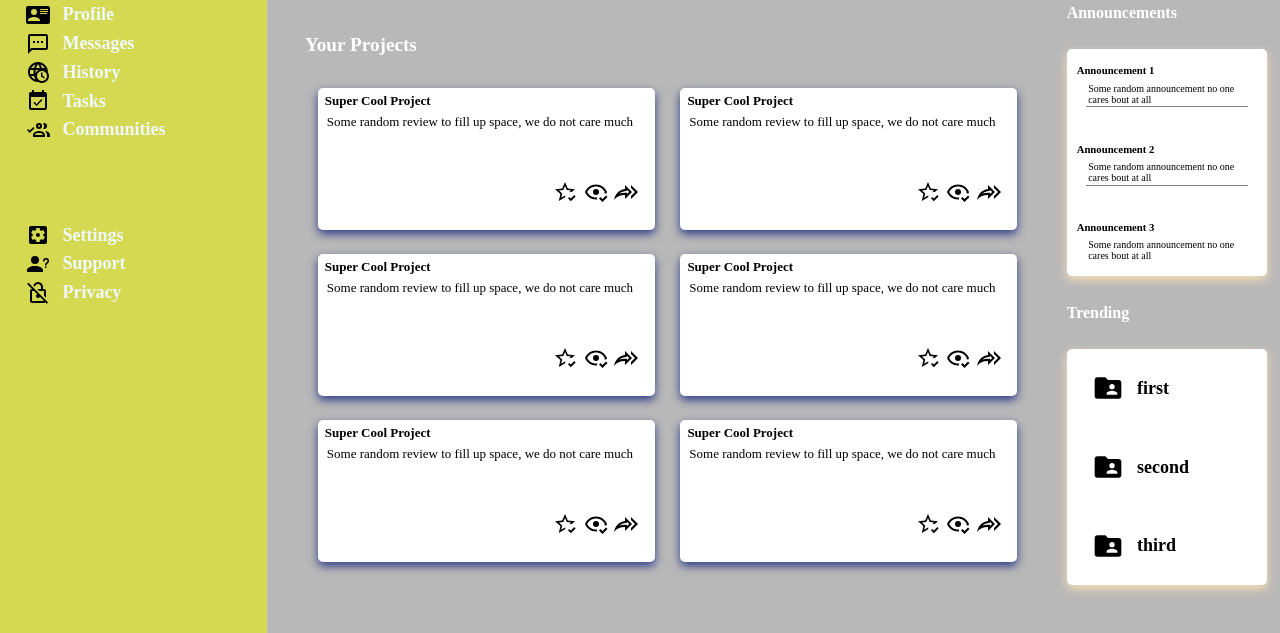
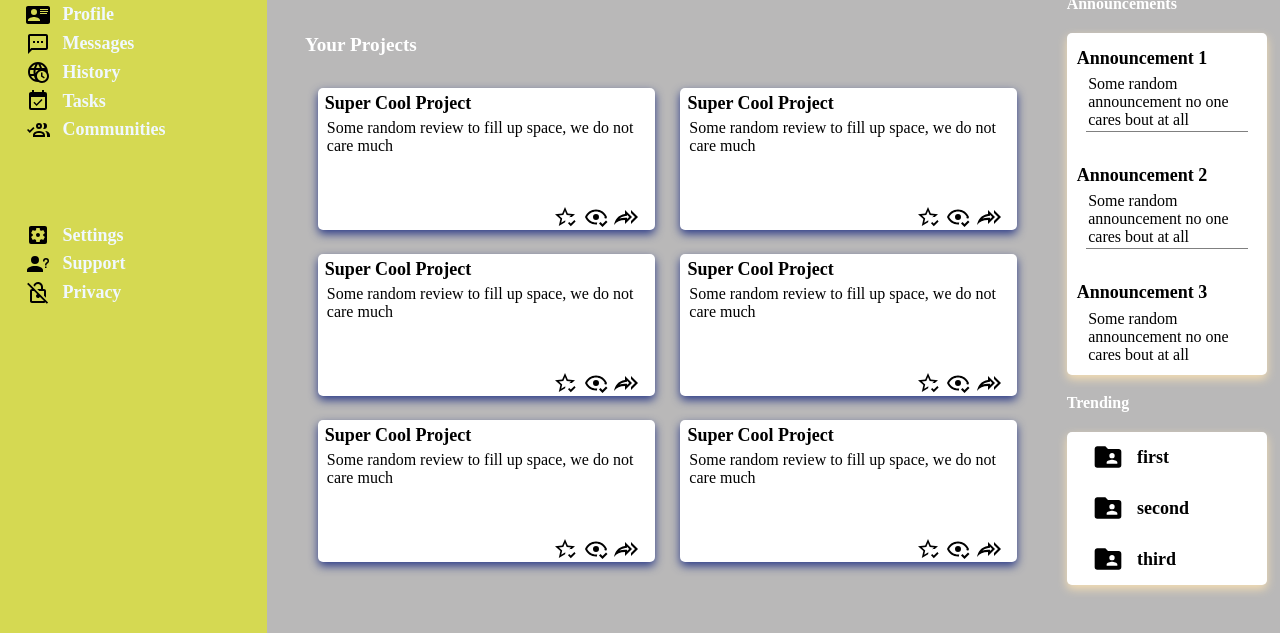
Before and after one commit to MyProjects05/Admin-Dashboard, a plain HTML site: page index.html in a window 1280 px wide. Shown: the part 167-800 px from the top of the page. Drawn offline with Linux system fonts and the light colour scheme.

Commit message:
Changed fonts

```diff
--- a/styles.css
+++ b/styles.css
@@ -22,11 +22,11 @@ h4{
 
 p{
     margin: 0px 0.7vw 0px 0.7vw;
-    font-size: small;
+    font-size: medium;
     font-weight: 300;
 }
 h1{
-    font-size: small;
+    font-size: large;
     margin: 5px 5px 5px 7px;
 }
 .nav{
@@ -271,7 +271,7 @@ img[src = "monitor-dashboard.svg"]{
 }
 
 .an > p{
-    font-size:x-small;
+    font-size: medium;
     padding: 0.2vh 0.2vw;
     border-bottom: 1px solid grey;
 }
@@ -283,6 +283,7 @@ img[src = "monitor-dashboard.svg"]{
 h6{
     margin-top: 5px;
     margin-bottom: 5px;
+    font-size: large;
 }
 
 .announcement img{
```
